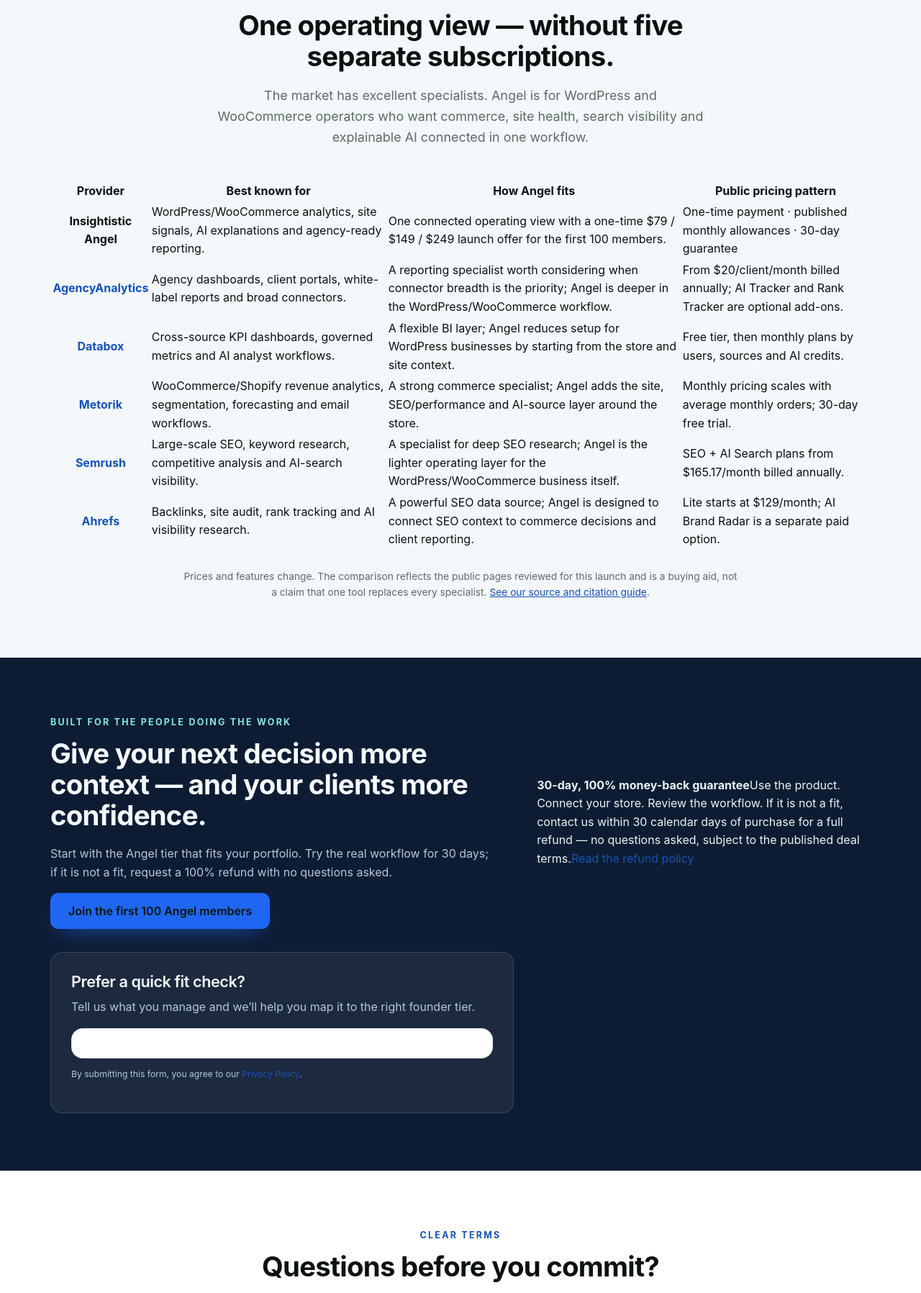
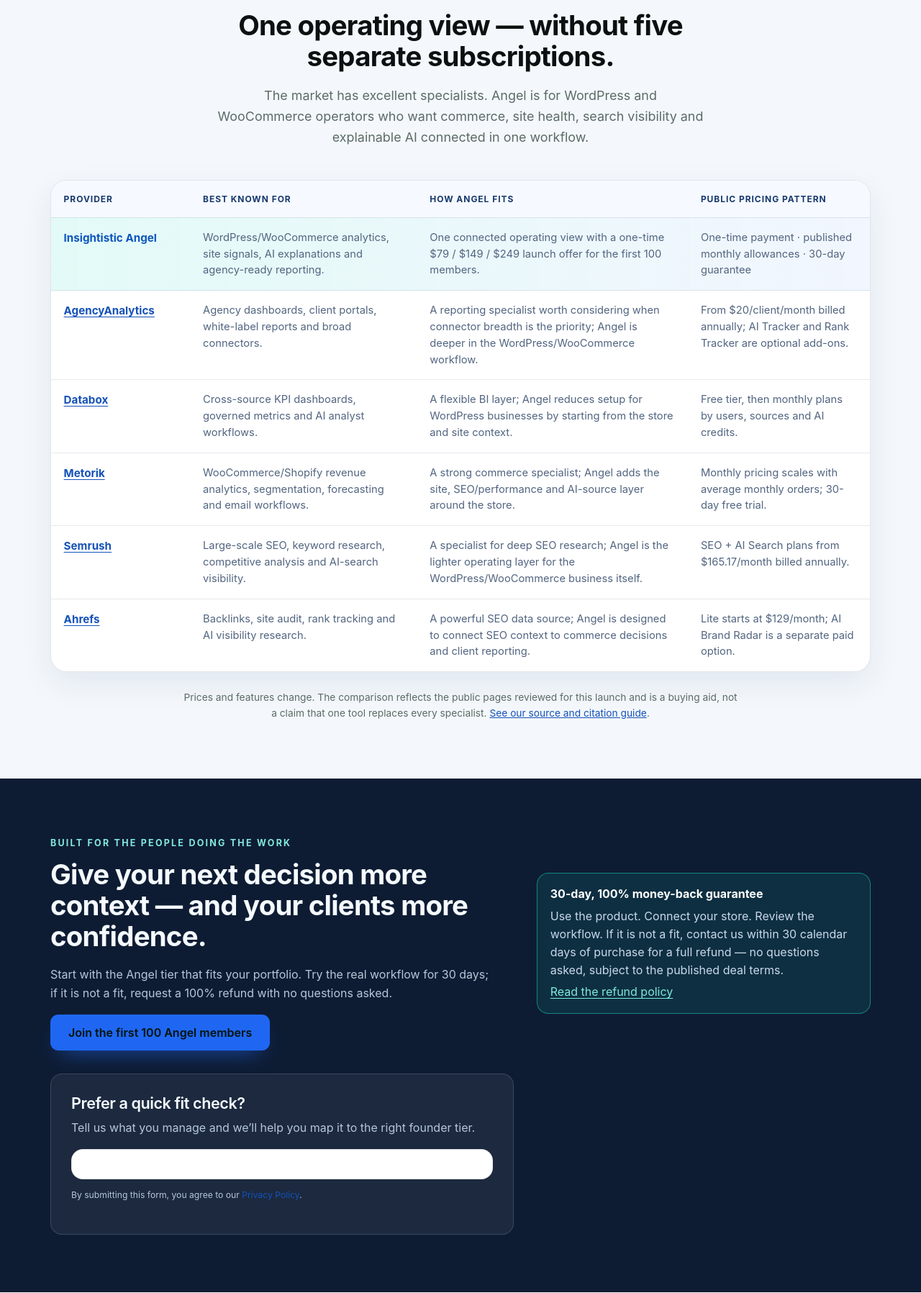
Before and after one commit to Shubochandrosarker/insightistic-website, a WordPress theme: template insightistic-marketing/page-templates/template-ltd.php in a window 1280 px wide. Shown: the part 3747-5544 px from the top of the page at 72% size. Run offline with PHP 8.4 and a stand-in for WordPress, Linux system fonts and the light colour scheme; the site name, menu and one post (Sample post) are stand-ins, and other content is empty; some libraries are stand-ins or nearby versions.

Commit message:
style: add Angel LTD comparison and guarantee surfaces

```diff
--- a/insightistic-marketing/assets/css/theme.css
+++ b/insightistic-marketing/assets/css/theme.css
@@ -572,3 +572,21 @@ p { margin: 0 0 1rem; }
 	.ins-source-facts { grid-template-columns: minmax(150px, .35fr) minmax(0, 1fr); }
 	.ins-source-facts dd { margin-bottom: 0; }
 }
+
+
+/* Angel LTD: comparison and trust surface */
+.ins-ltd-compare-wrap{overflow-x:auto;border:1px solid rgba(19,44,86,.12);border-radius:22px;background:#fff;box-shadow:0 16px 44px rgba(19,44,86,.08)}
+.ins-ltd-compare{width:100%;min-width:920px;border-collapse:collapse;text-align:left;font-size:.92rem}
+.ins-ltd-compare th,.ins-ltd-compare td{padding:1rem 1.1rem;border-bottom:1px solid rgba(19,44,86,.1);vertical-align:top}
+.ins-ltd-compare thead th{background:#f6f9ff;color:#17396d;font-size:.75rem;letter-spacing:.08em;text-transform:uppercase}
+.ins-ltd-compare tbody th{width:17%;color:#122b54;font-size:.95rem}
+.ins-ltd-compare tbody td{color:#526580;line-height:1.55}
+.ins-ltd-compare tbody tr:last-child th,.ins-ltd-compare tbody tr:last-child td{border-bottom:0}
+.ins-ltd-compare__featured{background:linear-gradient(90deg,rgba(22,217,193,.12),rgba(31,103,242,.06))}
+.ins-ltd-compare__featured th{color:#0d56bd!important}
+.ins-ltd-compare a{color:#1552b8;text-decoration:underline;text-underline-offset:3px}
+.ins-ltd-guarantee{display:grid;gap:.35rem;margin:1.5rem 0;padding:1rem 1.1rem;border:1px solid rgba(22,217,193,.5);border-radius:16px;background:rgba(22,217,193,.1);color:#dcecff}
+.ins-ltd-guarantee strong{font-size:1rem;color:#fff}
+.ins-ltd-guarantee span{color:#c9d8ec;line-height:1.55}
+.ins-ltd-guarantee a{width:max-content;color:#7deadd;text-decoration:underline;text-underline-offset:3px}
+@media (max-width:700px){.ins-ltd-compare-wrap{margin-inline:-1rem;border-radius:0}.ins-ltd-compare{font-size:.82rem}.ins-ltd-compare th,.ins-ltd-compare td{padding:.8rem}.ins-ltd-guarantee a{width:auto}}
```
